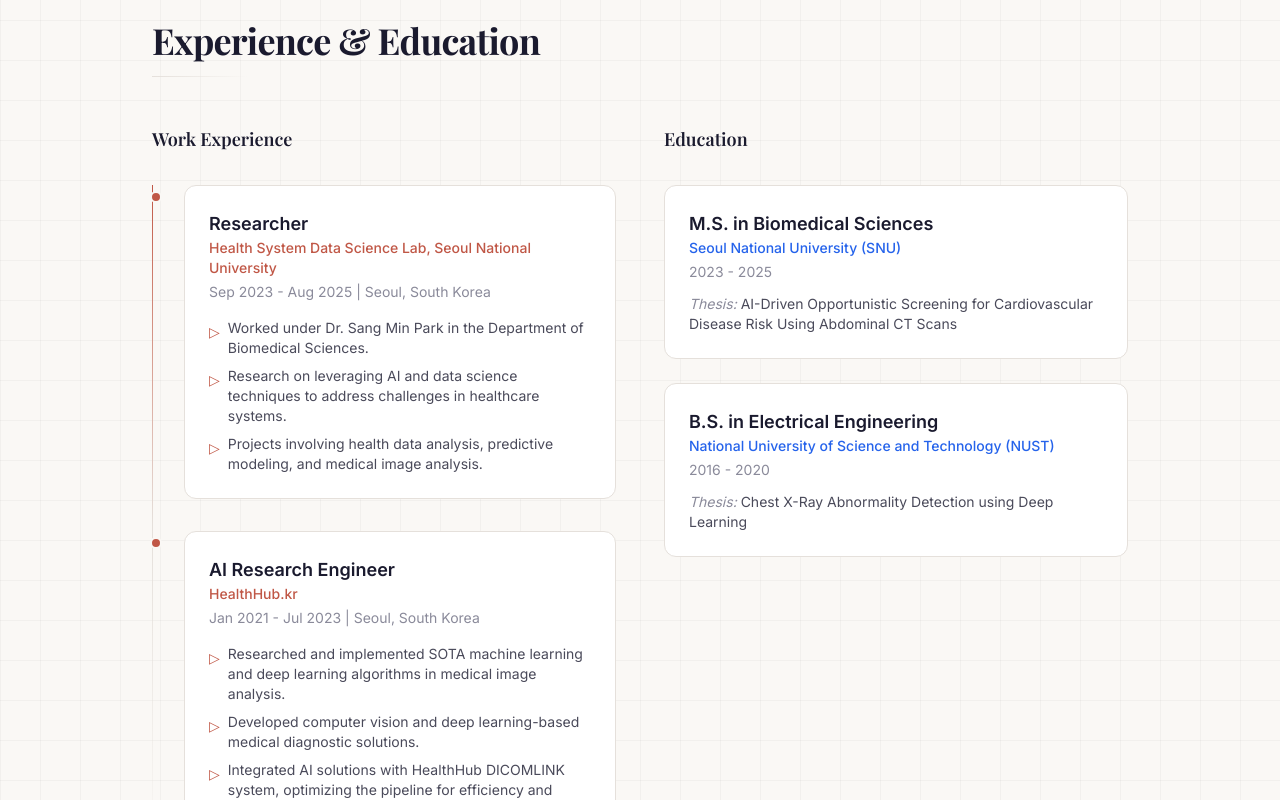
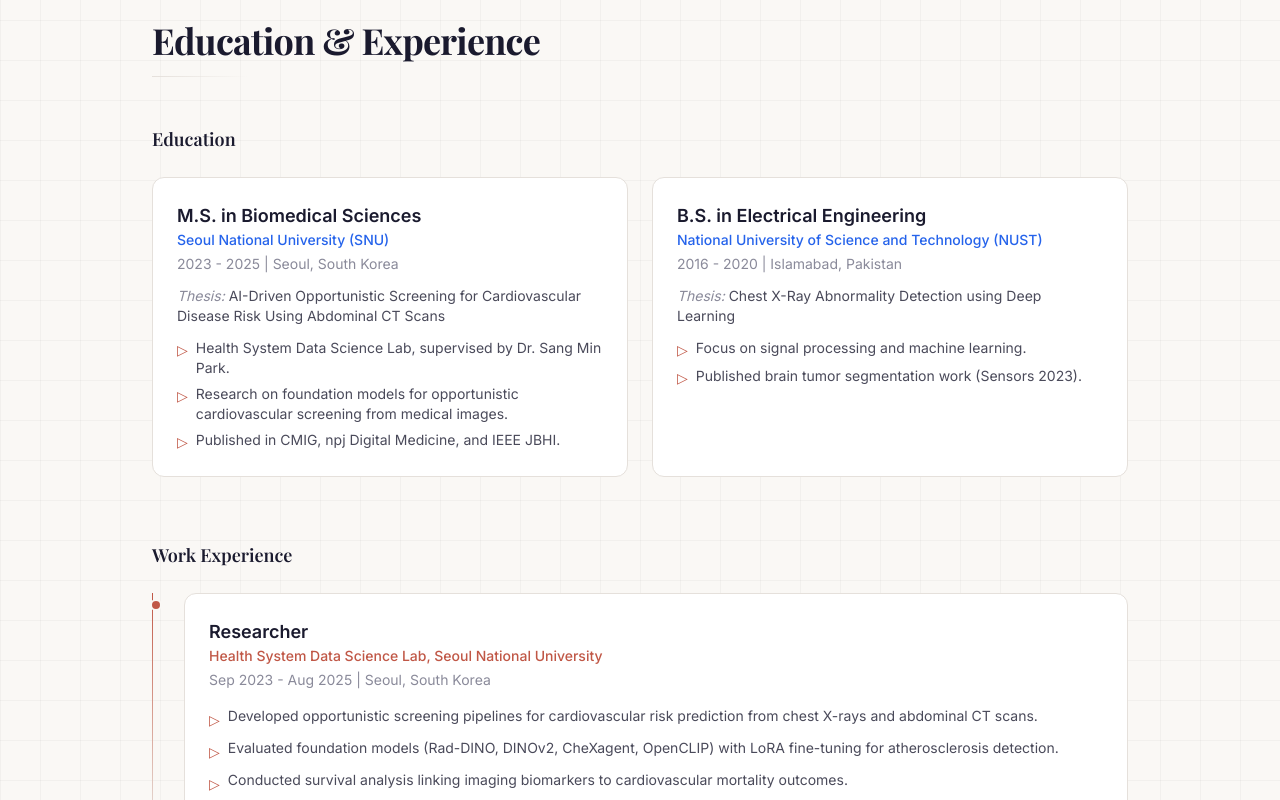
Before and after one commit to Azkarehman/Azkarehman.github.io, a Next.js app: page / in a window 1280 px wide. Shown: the part 2700-3500 px from the top of the page. Built offline with nearby package versions, Linux system fonts and the light colour scheme; a web font is replaced by a local one.

Commit message:
Restructure Education & Experience: education first, balanced layout

```diff
--- a/src/components/Experience.tsx
+++ b/src/components/Experience.tsx
@@ -1,6 +1,33 @@
 "use client";
 import { motion } from "framer-motion";
 import AnimatedSection, { SectionTitle } from "./AnimatedSection";
+
+const education = [
+  {
+    degree: "M.S. in Biomedical Sciences",
+    school: "Seoul National University (SNU)",
+    location: "Seoul, South Korea",
+    period: "2023 - 2025",
+    thesis:
+      "AI-Driven Opportunistic Screening for Cardiovascular Disease Risk Using Abdominal CT Scans",
+    highlights: [
+      "Health System Data Science Lab, supervised by Dr. Sang Min Park.",
+      "Research on foundation models for opportunistic cardiovascular screening from medical images.",
+      "Published in CMIG, npj Digital Medicine, and IEEE JBHI.",
+    ],
+  },
+  {
+    degree: "B.S. in Electrical Engineering",
+    school: "National University of Science and Technology (NUST)",
+    location: "Islamabad, Pakistan",
+    period: "2016 - 2020",
+    thesis: "Chest X-Ray Abnormality Detection using Deep Learning",
+    highlights: [
+      "Focus on signal processing and machine learning.",
+      "Published brain tumor segmentation work (Sensors 2023).",
+    ],
+  },
+];
 
 const experiences = [
   {
@@ -9,9 +36,9 @@
     location: "Seoul, South Korea",
     period: "Sep 2023 - Aug 2025",
     points: [
-      "Worked under Dr. Sang Min Park in the Department of Biomedical Sciences.",
-      "Research on leveraging AI and data science techniques to address challenges in healthcare systems.",
-      "Projects involving health data analysis, predictive modeling, and medical image analysis.",
+      "Developed opportunistic screening pipelines for cardiovascular risk prediction from chest X-rays and abdominal CT scans.",
+      "Evaluated foundation models (Rad-DINO, DINOv2, CheXagent, OpenCLIP) with LoRA fine-tuning for atherosclerosis detection.",
+      "Conducted survival analysis linking imaging biomarkers to cardiovascular mortality outcomes.",
     ],
   },
   {
@@ -20,39 +47,57 @@
     location: "Seoul, South Korea",
     period: "Jan 2021 - Jul 2023",
     points: [
-      "Researched and implemented SOTA machine learning and deep learning algorithms in medical image analysis.",
-      "Developed computer vision and deep learning-based medical diagnostic solutions.",
-      "Integrated AI solutions with HealthHub DICOMLINK system, optimizing the pipeline for efficiency and scalability.",
-      "Mentored and trained new employees, facilitating their onboarding and professional development.",
+      "Developed deep learning solutions for lung nodule detection and medical image analysis deployed on the DICOMLINK/HPACS platform.",
+      "Integrated AI pipelines with clinical systems, optimizing for efficiency and scalability.",
+      "Mentored and trained new engineers on ML/DL workflows for medical imaging.",
     ],
-  },
-];
-
-const education = [
-  {
-    degree: "M.S. in Biomedical Sciences",
-    school: "Seoul National University (SNU)",
-    period: "2023 - 2025",
-    thesis:
-      "AI-Driven Opportunistic Screening for Cardiovascular Disease Risk Using Abdominal CT Scans",
-  },
-  {
-    degree: "B.S. in Electrical Engineering",
-    school: "National University of Science and Technology (NUST)",
-    period: "2016 - 2020",
-    thesis: "Chest X-Ray Abnormality Detection using Deep Learning",
   },
 ];
 
 export default function Experience() {
   return (
     <AnimatedSection id="experience" className="py-24 px-6 max-w-5xl mx-auto">
-      <SectionTitle title="Experience & Education" />
+      <SectionTitle title="Education & Experience" />
 
-      <div className="grid md:grid-cols-2 gap-12">
-        {/* Experience */}
-        <div>
-          <h3 className="text-lg font-serif text-ink font-semibold mb-8">
+      {/* Education */}
+      <h3 className="text-lg font-serif text-ink font-semibold mb-6">
+        Education
+      </h3>
+      <div className="grid md:grid-cols-2 gap-6 mb-16">
+        {education.map((edu, i) => (
+          <motion.div
+            key={i}
+            initial={{ opacity: 0, y: 20 }}
+            whileInView={{ opacity: 1, y: 0 }}
+            viewport={{ once: true }}
+            transition={{ delay: i * 0.15 }}
+            className="card p-6"
+          >
+            <h4 className="text-lg font-semibold text-ink">{edu.degree}</h4>
+            <p className="text-accent-blue font-medium text-sm">
+              {edu.school}
+            </p>
+            <p className="text-ink-muted text-sm mt-1">
+              {edu.period} | {edu.location}
+            </p>
+            <p className="text-ink-light text-sm mt-3">
+              <span className="text-ink-muted italic">Thesis:</span>{" "}
+              {edu.thesis}
+            </p>
+            <ul className="mt-3 space-y-1.5">
+              {edu.highlights.map((h, j) => (
+                <li key={j} className="text-ink-light text-sm flex gap-2">
+                  <span className="text-accent mt-0.5 shrink-0">&#9655;</span>
+                  {h}
+                </li>
+              ))}
+            </ul>
+          </motion.div>
+        ))}
+      </div>
+
+      {/* Work Experience */}
+      <h3 className="text-lg font-serif text-ink font-semibold mb-6">
         Work Experience
       </h3>
       <div className="relative pl-8 space-y-8">
@@ -68,24 +113,15 @@
           >
             <div className="absolute -left-[2.15rem] top-1.5 w-3 h-3 rounded-full bg-accent border-2 border-cream" />
             <div className="card p-6">
-                  <h4 className="text-lg font-semibold text-ink">
-                    {exp.role}
-                  </h4>
-                  <p className="text-accent font-medium text-sm">
-                    {exp.company}
-                  </p>
+              <h4 className="text-lg font-semibold text-ink">{exp.role}</h4>
+              <p className="text-accent font-medium text-sm">{exp.company}</p>
               <p className="text-ink-muted text-sm mt-1">
                 {exp.period} | {exp.location}
               </p>
               <ul className="mt-4 space-y-2">
                 {exp.points.map((point, j) => (
-                      <li
-                        key={j}
-                        className="text-ink-light text-sm flex gap-2"
-                      >
-                        <span className="text-accent mt-1 shrink-0">
-                          &#9655;
-                        </span>
+                  <li key={j} className="text-ink-light text-sm flex gap-2">
+                    <span className="text-accent mt-1 shrink-0">&#9655;</span>
                     {point}
                   </li>
                 ))}
@@ -94,39 +130,6 @@
           </motion.div>
         ))}
       </div>
-        </div>
-
-        {/* Education */}
-        <div>
-          <h3 className="text-lg font-serif text-ink font-semibold mb-8">
-            Education
-          </h3>
-          <div className="space-y-6">
-            {education.map((edu, i) => (
-              <motion.div
-                key={i}
-                initial={{ opacity: 0, x: 20 }}
-                whileInView={{ opacity: 1, x: 0 }}
-                viewport={{ once: true }}
-                transition={{ delay: i * 0.2 }}
-                className="card p-6"
-              >
-                <h4 className="text-lg font-semibold text-ink">
-                  {edu.degree}
-                </h4>
-                <p className="text-accent-blue font-medium text-sm">{edu.school}</p>
-                <p className="text-ink-muted text-sm mt-1">
-                  {edu.period}
-                </p>
-                <p className="text-ink-light text-sm mt-3">
-                  <span className="text-ink-muted italic">Thesis:</span> {edu.thesis}
-                </p>
-              </motion.div>
-            ))}
-          </div>
-
-        </div>
-      </div>
     </AnimatedSection>
   );
 }
```
Lines whose indentation alone changed are shown as unchanged.
